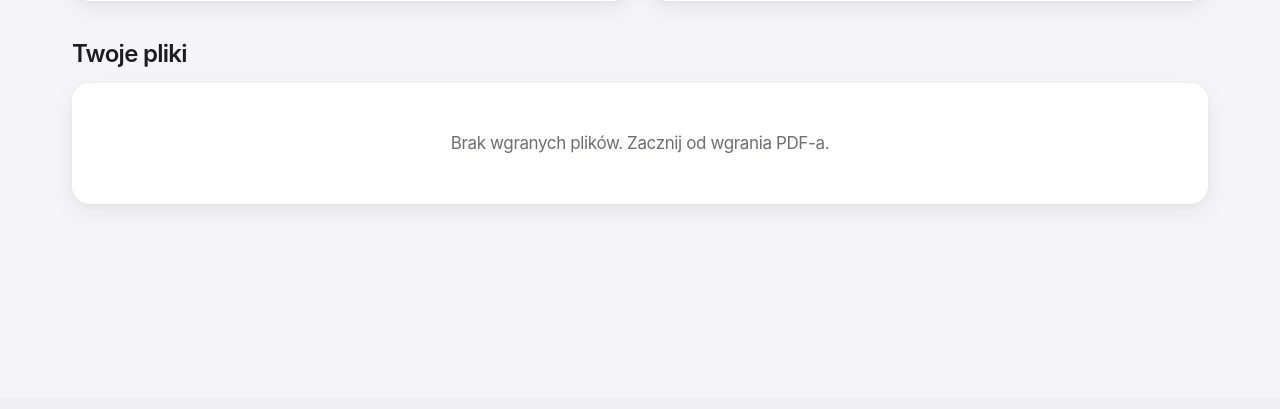
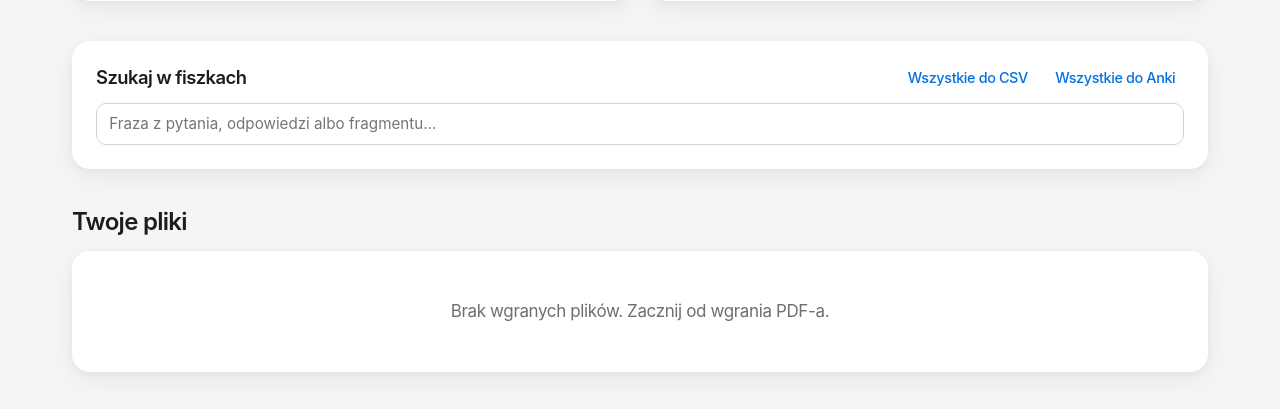
Before and after one commit to TrajQ/FIszki-itp, a Flask app: page /fiszki/ in a window 1280 px wide. Shown: the part 402-811 px from the top of the page. Before the commit the page ends 607 px from the top, so only its background shows below. Run offline with Flask 3, Linux system fonts and the light colour scheme; data that the repository does not hold is empty.

Commit message:
ETAP 11: fiszki — wyszukiwarka, eksport wszystkich, usuwanie PDF-a
- /fiszki/szukaj: pytanie, odpowiedź, fragment; casefold dla polskich znaków
- /fiszki/eksport.csv|txt dla wszystkich plików (wspólne funkcje eksportu)
- POST /fiszki/<id>/usun: PDF, fiszki, powtórki (kaskada), plik z dysku
- frontend: karta wyszukiwarki z wyróżnieniem, przycisk Usuń plik
- D-018; testy: 119 passed

Co-Authored-By: Claude Opus 5.5 <noreply@anthropic.com>
Claude-Session: https://claude.ai/code/session_0112ovWZUqFVp596RB88j2bd

```diff
--- a/fiszki/routes.py
+++ b/fiszki/routes.py
@@ -210,28 +210,33 @@ def edytuj_fiszke(pdf_id, fiszka_id):
     return jsonify(dict(zmieniona))
 
 
-def _fiszki_do_eksportu(pdf_id):
+def _fiszki_do_eksportu(pdf_id=None):
+    """Fiszki jednego PDF-a albo (pdf_id=None) wszystkie, z nazwą pliku."""
     db = get_db()
-    return db.execute(
-        "SELECT * FROM fiszki WHERE pdf_id = ? ORDER BY strona, id", (pdf_id,)
-    ).fetchall()
+    zapytanie = """SELECT fiszki.*, pdfy.nazwa_oryginalna
+                   FROM fiszki JOIN pdfy ON pdfy.id = fiszki.pdf_id"""
+    if pdf_id is None:
+        return db.execute(zapytanie + " ORDER BY pdfy.nazwa_oryginalna, strona, fiszki.id").fetchall()
+    return db.execute(zapytanie + " WHERE pdf_id = ? ORDER BY strona, fiszki.id", (pdf_id,)).fetchall()
 
 
 def _nazwa_pliku_eksportu(pdf, rozszerzenie):
+    if pdf is None:
+        return f"fiszki_wszystkie.{rozszerzenie}"
     nazwa_bez_pdf = os.path.splitext(secure_filename(pdf["nazwa_oryginalna"]))[0]
     return f"fiszki_{nazwa_bez_pdf or pdf['id']}.{rozszerzenie}"
 
 
-@fiszki_bp.route("/<int:pdf_id>/eksport.csv")
-def eksport_csv(pdf_id):
-    pdf = _pobierz_pdf_albo_404(pdf_id)
+def _odpowiedz_csv(fiszki, pdf):
+    """CSV do arkusza. Przy eksporcie wszystkiego dochodzi kolumna „plik”."""
     bufor = io.StringIO()
     zapis = csv.writer(bufor)
-    zapis.writerow(["strona", "pytanie", "odpowiedz", "fragment_tekstu", "data_utworzenia"])
-    for f in _fiszki_do_eksportu(pdf_id):
-        zapis.writerow(
-            [f["strona"], f["pytanie"], f["odpowiedz"], f["fragment_tekstu"], f["data_utworzenia"]]
-        )
+    kolumny = ["strona", "pytanie", "odpowiedz", "fragment_tekstu", "data_utworzenia"]
+    if pdf is None:
+        kolumny = ["plik"] + kolumny
+    zapis.writerow(kolumny)
+    for f in fiszki:
+        zapis.writerow([f["nazwa_oryginalna"] if k == "plik" else f[k] for k in kolumny])
 
     # utf-8-sig (z BOM), żeby LibreOffice/Excel poprawnie pokazały polskie znaki.
     return Response(
@@ -251,14 +256,12 @@ def _pole_anki(tekst):
     return tekst.replace("\r\n", "\n").replace("\n", "<br>")
 
 
-@fiszki_bp.route("/<int:pdf_id>/eksport.txt")
-def eksport_anki(pdf_id):
+def _odpowiedz_anki(fiszki, pdf):
     """Plik tekstowy rozdzielany tabulatorami — Anki importuje go przez
     Plik → Importuj. Kolumny: pytanie, odpowiedź, źródło (plik i strona)."""
-    pdf = _pobierz_pdf_albo_404(pdf_id)
     wiersze = ["#separator:tab", "#html:true"]
-    for f in _fiszki_do_eksportu(pdf_id):
-        zrodlo = f"{pdf['nazwa_oryginalna']}, s. {f['strona']}"
+    for f in fiszki:
+        zrodlo = f"{f['nazwa_oryginalna']}, s. {f['strona']}"
         wiersze.append(
             "\t".join(_pole_anki(t) for t in (f["pytanie"], f["odpowiedz"], zrodlo))
         )
@@ -270,6 +273,70 @@ def eksport_anki(pdf_id):
             "Content-Disposition": f"attachment; filename={_nazwa_pliku_eksportu(pdf, 'txt')}"
         },
     )
+
+
+@fiszki_bp.route("/<int:pdf_id>/eksport.csv")
+def eksport_csv(pdf_id):
+    pdf = _pobierz_pdf_albo_404(pdf_id)
+    return _odpowiedz_csv(_fiszki_do_eksportu(pdf_id), pdf)
+
+
+@fiszki_bp.route("/<int:pdf_id>/eksport.txt")
+def eksport_anki(pdf_id):
+    pdf = _pobierz_pdf_albo_404(pdf_id)
+    return _odpowiedz_anki(_fiszki_do_eksportu(pdf_id), pdf)
+
+
+@fiszki_bp.route("/eksport.csv")
+def eksport_csv_wszystkie():
+    return _odpowiedz_csv(_fiszki_do_eksportu(), None)
+
+
+@fiszki_bp.route("/eksport.txt")
+def eksport_anki_wszystkie():
+    return _odpowiedz_anki(_fiszki_do_eksportu(), None)
+
+
+# ---------- Wyszukiwarka i usuwanie PDF-a (ETAP 11) ----------
+
+MAKS_WYNIKOW_SZUKANIA = 50
+
+
+@fiszki_bp.route("/szukaj")
+def szukaj():
+    """Fiszki, których pytanie, odpowiedź albo fragment zawiera frazę.
+
+    Porównanie bez rozróżniania wielkości liter także dla polskich znaków
+    (SQLite LOWER() obsługuje tylko ASCII, więc filtrujemy w Pythonie —
+    przy setkach czy tysiącach fiszek to bez znaczenia dla szybkości).
+    """
+    fraza = (request.args.get("q") or "").strip().casefold()
+    if len(fraza) < 2:
+        return jsonify({"blad": "Wpisz co najmniej 2 znaki."}), 400
+
+    wyniki = []
+    for f in _fiszki_do_eksportu():
+        tekst = " ".join((f["pytanie"], f["odpowiedz"], f["fragment_tekstu"])).casefold()
+        if fraza in tekst:
+            wyniki.append(dict(f))
+            if len(wyniki) >= MAKS_WYNIKOW_SZUKANIA:
+                break
+    return jsonify(wyniki)
+
+
+@fiszki_bp.route("/<int:pdf_id>/usun", methods=["POST"])
+def usun_pdf(pdf_id):
+    """Usuwa PDF razem z jego fiszkami (i stanem powtórek — ON DELETE CASCADE)."""
+    pdf = _pobierz_pdf_albo_404(pdf_id)
+    db = get_db()
+    db.execute("DELETE FROM fiszki WHERE pdf_id = ?", (pdf_id,))
+    db.execute("DELETE FROM pdfy WHERE id = ?", (pdf_id,))
+    db.commit()
+
+    sciezka = os.path.join(folder_plikow(), pdf["nazwa_pliku"])
+    if os.path.exists(sciezka):
+        os.remove(sciezka)
+    return redirect(url_for("fiszki.index"))
 
 
 # ---------- Powtórki (ETAP 6, system Leitnera — zob. powtorki.py) ----------
--- a/fiszki/static/fiszki.css
+++ b/fiszki/static/fiszki.css
@@ -76,6 +76,70 @@
 .wgrywanie h3,
 .wgrywanie p {
     margin: 0;
+}
+
+/* ---------- Wyszukiwarka ---------- */
+
+.szukajka {
+    margin-bottom: 40px;
+}
+
+.szukajka h3 {
+    margin: 0;
+}
+
+.rzad--miedzy {
+    justify-content: space-between;
+}
+
+.wyniki-szukania {
+    display: flex;
+    flex-direction: column;
+    gap: 6px;
+    margin: 0;
+    padding: 0;
+    list-style: none;
+}
+
+.wyniki-szukania:empty {
+    display: none;
+}
+
+.wynik-szukania {
+    display: grid;
+    grid-template-columns: minmax(0, 1fr) auto;
+    gap: 2px 16px;
+    padding: 10px 14px;
+    border-radius: 12px;
+    background: var(--tlo-wyciszone);
+    color: var(--tekst);
+    font-size: 0.9rem;
+}
+
+.wynik-szukania:hover {
+    background: var(--akcent-tlo);
+    text-decoration: none;
+}
+
+.wynik-szukania__odpowiedz {
+    grid-column: 1;
+    color: var(--tekst-drugi);
+}
+
+.wynik-szukania__zrodlo {
+    grid-row: 1 / span 2;
+    grid-column: 2;
+    align-self: center;
+    color: var(--tekst-drugi);
+    font-size: 0.78rem;
+    text-align: right;
+    white-space: pre-line;
+}
+
+mark {
+    border-radius: 3px;
+    background: rgba(255, 214, 10, 0.5);
+    color: inherit;
 }
 
 .naglowek-sekcji {
--- /dev/null
+++ b/fiszki/static/szukaj.js
@@ -0,0 +1,70 @@
+// Wyszukiwarka fiszek na liście plików. Wynik prowadzi do PDF-a z
+// podświetlonym fragmentem (/fiszki/<pdf>/?fiszka=<id>).
+(function () {
+    "use strict";
+
+    const pole = document.getElementById("pole-szukaj-fiszek");
+    const lista = document.getElementById("wyniki-szukania");
+    let opoznienie = null;
+    let numerZapytania = 0;
+
+    function element(tag, klasa, tekst) {
+        const el = document.createElement(tag);
+        if (klasa) el.className = klasa;
+        if (tekst !== undefined) el.textContent = tekst;
+        return el;
+    }
+
+    // Tekst z wyróżnioną frazą (<mark>), bez innerHTML — treść fiszek to dane użytkownika.
+    function zWyroznieniem(klasa, tekst, fraza) {
+        const el = element("div", klasa);
+        const male = tekst.toLocaleLowerCase("pl");
+        let start = 0;
+        let indeks = male.indexOf(fraza);
+        while (indeks !== -1 && fraza) {
+            el.append(tekst.slice(start, indeks), element("mark", "", tekst.slice(indeks, indeks + fraza.length)));
+            start = indeks + fraza.length;
+            indeks = male.indexOf(fraza, start);
+        }
+        el.append(tekst.slice(start));
+        return el;
+    }
+
+    async function szukaj(fraza) {
+        const numer = ++numerZapytania;
+        const odpowiedz = await fetch(`${URL_SZUKAJ}?q=${encodeURIComponent(fraza)}`);
+        const wyniki = await odpowiedz.json();
+        if (numer !== numerZapytania) return;
+
+        lista.replaceChildren();
+        if (!odpowiedz.ok) return;
+        if (wyniki.length === 0) {
+            lista.appendChild(element("li", "wyciszony", "Brak fiszek z tą frazą."));
+            return;
+        }
+        const malaFraza = fraza.toLocaleLowerCase("pl");
+        for (const f of wyniki) {
+            const li = element("li");
+            const link = element("a", "wynik-szukania");
+            link.href = URL_PDF_WZOR.replace("/0/", `/${f.pdf_id}/`) + `?fiszka=${f.id}`;
+            link.append(
+                zWyroznieniem("fiszka-pytanie", f.pytanie, malaFraza),
+                element("span", "wynik-szukania__zrodlo", `${f.nazwa_oryginalna}\ns. ${f.strona}`),
+                zWyroznieniem("wynik-szukania__odpowiedz", f.odpowiedz, malaFraza)
+            );
+            li.appendChild(link);
+            lista.appendChild(li);
+        }
+    }
+
+    pole.addEventListener("input", () => {
+        clearTimeout(opoznienie);
+        const fraza = pole.value.trim();
+        if (fraza.length < 2) {
+            numerZapytania += 1;
+            lista.replaceChildren();
+            return;
+        }
+        opoznienie = setTimeout(() => szukaj(fraza).catch(() => {}), 250);
+    });
+})();
--- a/fiszki/templates/fiszki/index.html
+++ b/fiszki/templates/fiszki/index.html
@@ -46,6 +46,18 @@
 </form>
 </div>
 
+<section class="karta stos szukajka">
+    <div class="rzad rzad--miedzy">
+        <h3>Szukaj w fiszkach</h3>
+        <span class="rzad">
+            <a class="przycisk przycisk--tekst" href="{{ url_for('fiszki.eksport_csv_wszystkie') }}">Wszystkie do CSV</a>
+            <a class="przycisk przycisk--tekst" href="{{ url_for('fiszki.eksport_anki_wszystkie') }}">Wszystkie do Anki</a>
+        </span>
+    </div>
+    <input id="pole-szukaj-fiszek" type="search" placeholder="Fraza z pytania, odpowiedzi albo fragmentu…" autocomplete="off">
+    <ul id="wyniki-szukania" class="wyniki-szukania"></ul>
+</section>
+
 <h2 class="naglowek-sekcji">Twoje pliki</h2>
 {% if pdfy %}
 <div class="siatka-kart">
@@ -66,3 +78,11 @@
 <div class="karta pusty-stan">Brak wgranych plików. Zacznij od wgrania PDF-a.</div>
 {% endif %}
 {% endblock %}
+
+{% block skrypty %}
+<script>
+    const URL_SZUKAJ = "{{ url_for('fiszki.szukaj') }}";
+    const URL_PDF_WZOR = "{{ url_for('fiszki.widok_pdf', pdf_id=0) }}";
+</script>
+<script src="{{ url_for('fiszki.static', filename='szukaj.js') }}"></script>
+{% endblock %}
```
Also changed, not shown: CLAUDE.md (+3 -3 lines), DECISIONS.md (+18 -0 lines), docs/PROGRESS.md (+21 -0 lines), fiszki/templates/fiszki/pdf.html (+7 -1 lines), tests/test_fiszki.py (+61 -0 lines), docs/CHANGELOG.md.
